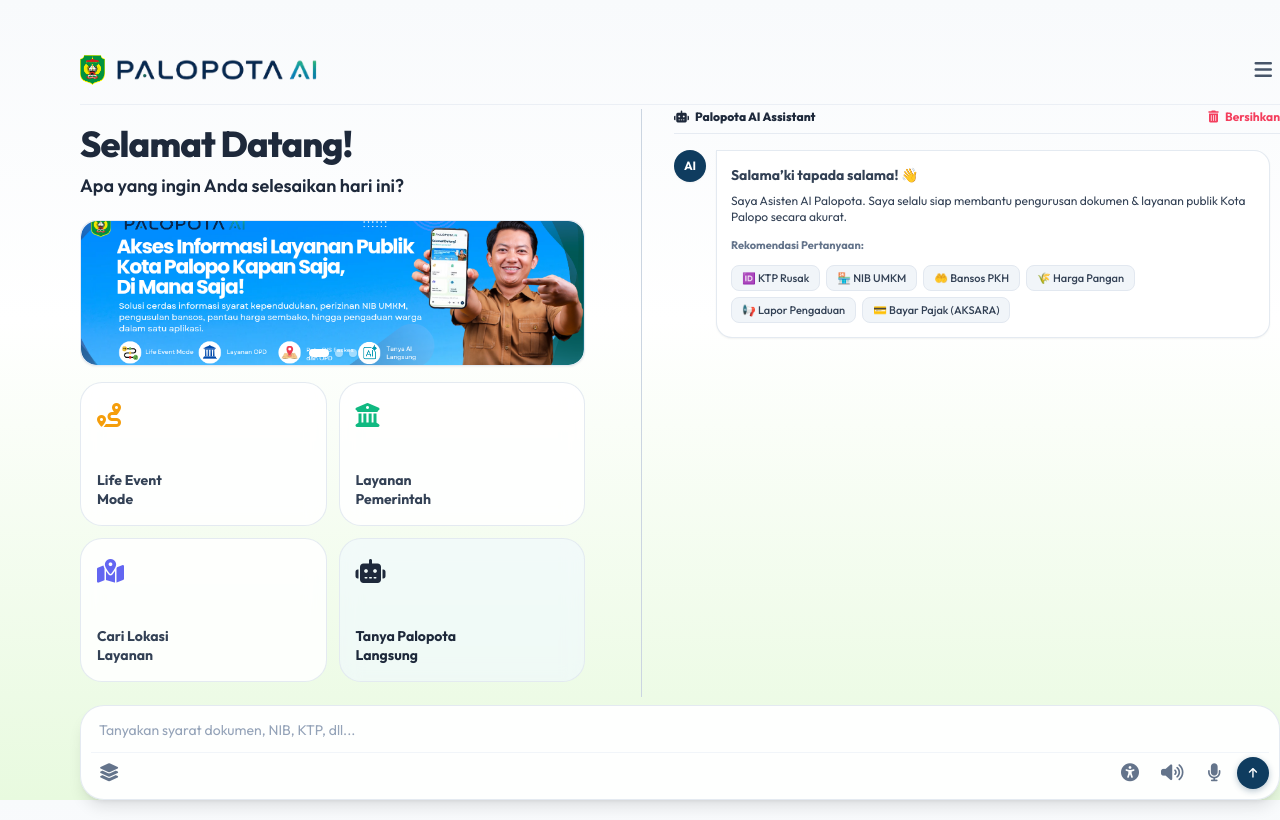
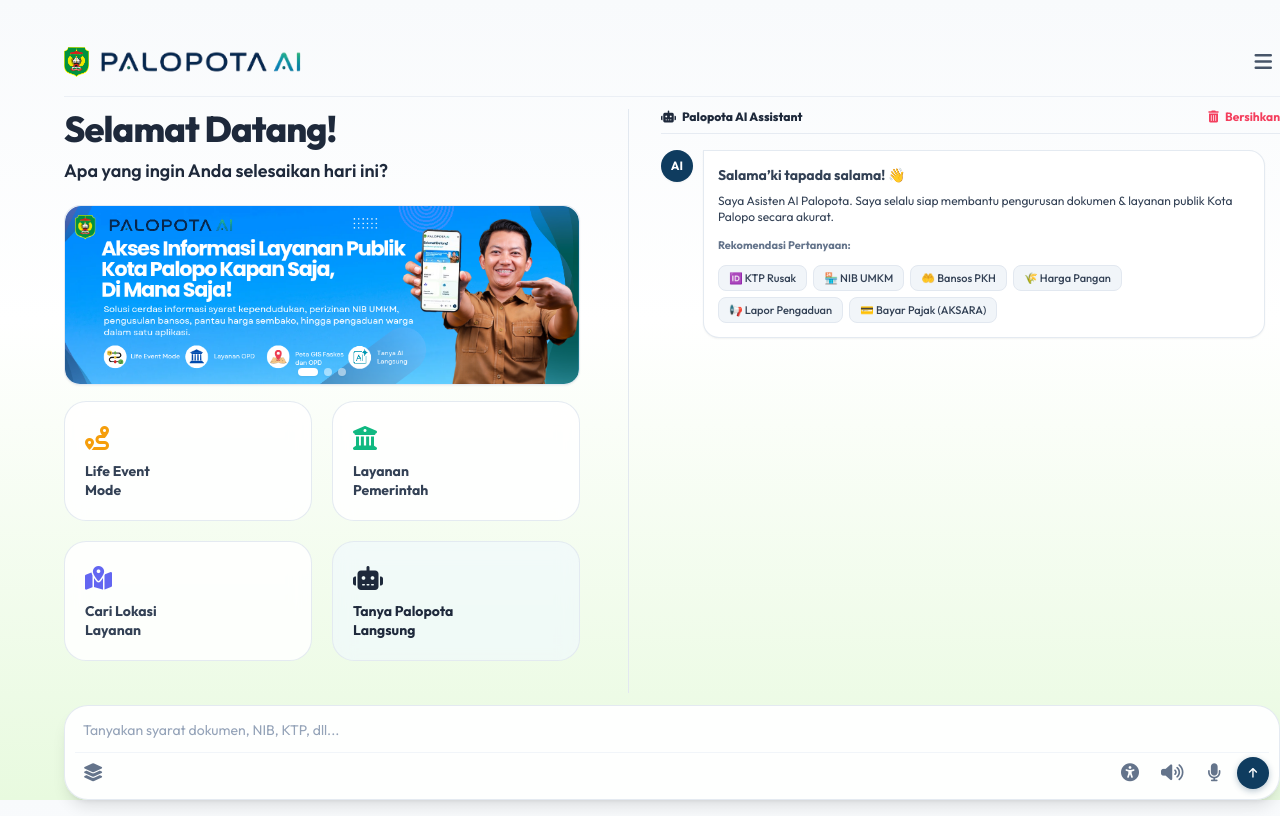
Before and after one commit to prototipeindonesia/palopota.ai, a plain HTML site: page index.html in a window 1280 px wide. Shown: the top 820 px of the page. Drawn offline with nearby package versions, Linux system fonts and the light colour scheme; no server answers.

Commit message:
Update style.css

```diff
--- a/assets/css/style.css
+++ b/assets/css/style.css
@@ -166,10 +166,10 @@
 }
 
 /* ==========================================================================
-   DESKTOP FULLSCREEN MODE (Layar >= 1024px)
+   DESKTOP FULLSCREEN MODE (Layar >= 1024px) - LAYOUT CLEAN & RAPI
    ========================================================================== */
 
-/* 1. Pengaturan Tampilan Mobile (< 1024px) */
+/* 1. Aturan Khusus Mobile/HP (< 1024px) */
 @media (max-width: 1023px) {
   body {
     max-width: 28rem !important;
@@ -178,52 +178,94 @@
   }
 }
 
-/* 2. Pengaturan Fullscreen Komputer/Laptop (>= 1024px) */
+/* 2. Aturan Desktop Rapi Fullscreen (>= 1024px) */
 @media (min-width: 1024px) {
   html, body {
     width: 100vw !important;
     max-width: 100vw !important;
     height: 100vh !important;
     margin: 0 !important;
-    padding: 1.25rem 2.5rem !important;
+    padding: 1rem 2rem !important;
     border-radius: 0 !important;
     border: none !important;
     box-shadow: none !important;
     box-sizing: border-box !important;
+    overflow: hidden !important;
   }
 
+  /* Header Atas */
   header {
     width: 100% !important;
     max-width: 100% !important;
     padding-bottom: 0.75rem !important;
+    margin-bottom: 0.5rem !important;
   }
 
+  /* Layout 2 Kolom Seimbang */
   div.desktop-layout-wrapper {
     display: flex !important;
     flex-direction: row !important;
-    gap: 2.5rem !important;
-    height: calc(100vh - 90px) !important;
+    gap: 2rem !important;
+    height: calc(100vh - 85px) !important;
     width: 100% !important;
-    max-width: 100% !important;
   }
 
+  /* --- KOLOM KIRI: BERANDA & MENU --- */
   #home-screen {
     flex: 1 !important;
     display: flex !important;
+    flex-direction: column !important;
+    justify-content: flex-start !important;
     height: 100% !important;
     overflow-y: auto !important;
     padding-right: 1rem !important;
   }
 
+  /* Banner Proporsional */
+  #banner-container {
+    max-height: 180px !important;
+  }
+  #banner-slider img {
+    height: 180px !important;
+    object-fit: cover !important;
+  }
+
+  /* Kartu Menu Grid lebih Tinggi & Rapi */
+  .grid.grid-cols-2 {
+    gap: 1.25rem !important;
+  }
+
+  .menu-card {
+    height: 120px !important;
+    padding: 1.25rem !important;
+  }
+
+  /* --- KOLOM KANAN: CHAT ASSISTANT --- */
   #chat-screen {
     flex: 1.2 !important;
     display: flex !important;
+    flex-direction: column !important;
     height: 100% !important;
-    border-left: 1px solid #cbd5e1 !important;
+    border-left: 1px solid #e2e8f0 !important;
     padding-left: 2rem !important;
   }
 
+  /* Area Bubble Chat */
+  #chat-stream {
+    flex: 1 !important;
+    overflow-y: auto !important;
+    padding-right: 0.5rem !important;
+  }
+
+  /* Sembunyikan Tombol Kembali di Desktop */
   #chat-screen button[onclick="showHomeScreen()"] {
     display: none !important;
   }
+
+  /* Footer Chat Input hanya ada di bawah Kolom Chat Kanan */
+  footer {
+    position: relative !important;
+    width: 100% !important;
+    padding-top: 0.5rem !important;
+  }
 }
```
